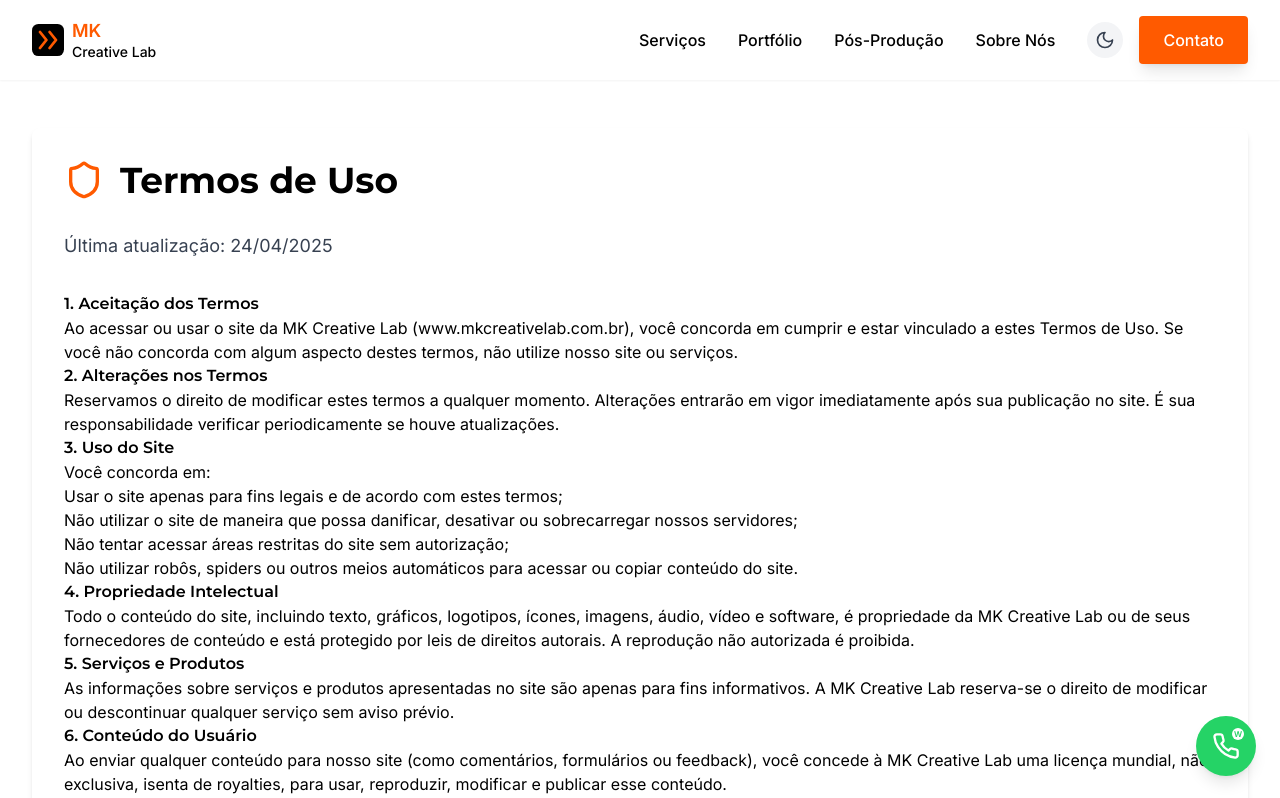
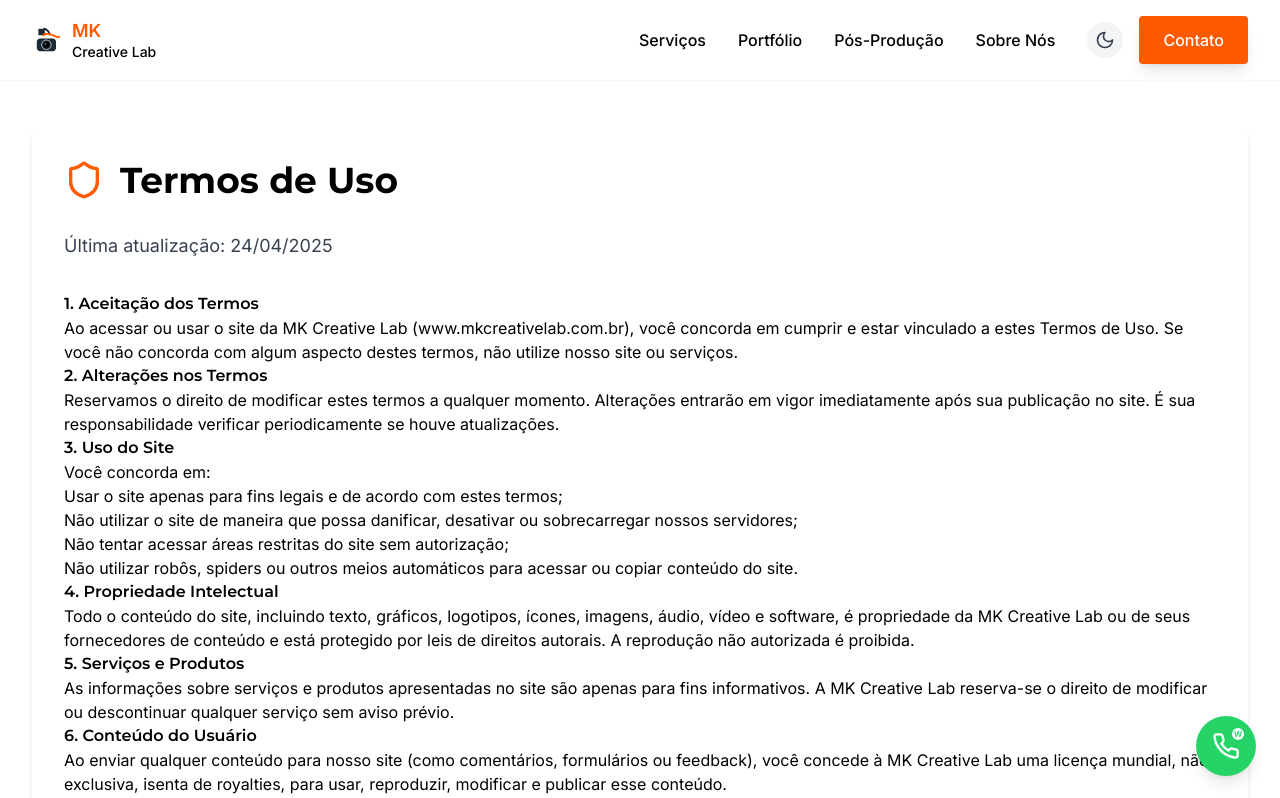
Before and after one commit to Brunomagnos/creative-tech-lab-site, a React (Vite) app: page /termos-de-uso in a window 1280 px wide. Shown: the top 798 px of the page. Built offline with nearby package versions, Linux system fonts and the light colour scheme.

Commit message:
Fix: Logo3D component and styling
- Fixed the Logo3D component to display a static logo.
- Adjusted colors, fonts, and overall styling to match the design specifications.
- Ensured the logo's appearance is consistent with the provided image and design guidelines.

```diff
--- a/package.json
+++ b/package.json
@@ -53,6 +53,7 @@
     "react": "^18.3.1",
     "react-day-picker": "^8.10.1",
     "react-dom": "^18.3.1",
+    "react-helmet-async": "^1.3.0",
     "react-hook-form": "^7.53.0",
     "react-resizable-panels": "^2.1.3",
     "react-router-dom": "^6.26.2",
--- a/src/components/Logo.tsx
+++ b/src/components/Logo.tsx
@@ -30,48 +30,85 @@ const Logo: React.FC<LogoProps> = ({
     xl: "h-12",
   };
 
-  // Color definitions
-  const colors = {
-    color: {
-      primary: "text-mk-black",
-      accent: "text-mk-orange",
-      secondary: "text-white",
-    },
-    black: {
-      primary: "text-black",
-      accent: "text-black",
-      secondary: "text-black",
-    },
-    white: {
-      primary: "text-white",
-      accent: "text-white",
-      secondary: "text-white",
-    },
-  };
-
   // Logo icon only variant
   if (variant === "icon") {
     return (
       <div className={`flex items-center ${sizeClasses[size]} ${className}`}>
         <svg
-          viewBox="0 0 40 40"
+          viewBox="0 0 100 100"
           fill="none"
           xmlns="http://www.w3.org/2000/svg"
           className={`h-full w-auto`}
         >
+          {/* 3D Printer + Camera Icon */}
+          <g>
+            {/* Camera Body */}
+            <path
+              d="M65 45H25C20 45 15 50 15 55V75C15 80 20 85 25 85H65C70 85 75 80 75 75V55C75 50 70 45 65 45Z"
+              fill={actualColorMode === "color" ? "#1A2A36" : (actualColorMode === "white" ? "#FFFFFF" : "#000000")}
+            />
+
+            {/* Camera Lens */}
+            <circle
+              cx="45"
+              cy="65"
+              r="15"
+              fill={actualColorMode === "color" ? "#1A2A36" : (actualColorMode === "white" ? "#FFFFFF" : "#000000")}
+              stroke={actualColorMode === "white" ? "#000000" : "#FFFFFF"}
+              strokeWidth="2"
+            />
+            <circle
+              cx="45"
+              cy="65"
+              r="10"
+              fill={actualColorMode === "color" ? "#000000" : (actualColorMode === "white" ? "#CCCCCC" : "#333333")}
+            />
+            <circle
+              cx="42"
+              cy="62"
+              r="3"
+              fill={actualColorMode === "color" ? "#FFFFFF" : (actualColorMode === "white" ? "#FFFFFF" : "#FFFFFF")}
+              fillOpacity="0.5"
+            />
+
+            {/* 3D Printer top parts */}
             <rect
-            width="40"
-            height="40"
-            rx="8"
-            className={`fill-current ${colors[actualColorMode].primary}`}
+              x="20"
+              y="15"
+              width="20"
+              height="20"
+              fill={actualColorMode === "color" ? "#1A2A36" : (actualColorMode === "white" ? "#FFFFFF" : "#000000")}
             />
             <path
-            d="M10 10L18 20L10 30M22 10L30 20L22 30"
-            strokeWidth="3.5"
+              d="M55 35C55 25 47 15 35 15"
+              stroke={actualColorMode === "color" ? "#1A2A36" : (actualColorMode === "white" ? "#FFFFFF" : "#000000")}
+              strokeWidth="6"
+              fill="none"
+            />
+            <rect
+              x="40"
+              y="25"
+              width="10"
+              height="10"
+              fill={actualColorMode === "color" ? "#FFFFFF" : (actualColorMode === "white" ? "#1A2A36" : "#FFFFFF")}
+            />
+            <rect
+              x="25"
+              y="25"
+              width="15"
+              height="5"
+              fill={actualColorMode === "color" ? "#1A2A36" : (actualColorMode === "white" ? "#FFFFFF" : "#000000")}
+            />
+
+            {/* Orange flowing filament */}
+            <path
+              d="M35 35C35 35 45 25 65 35C85 45 85 40 85 40"
+              stroke={actualColorMode === "color" ? "#FF5A00" : (actualColorMode === "white" ? "#FFFFFF" : "#000000")}
+              strokeWidth="6"
+              fill="none"
               strokeLinecap="round"
-            strokeLinejoin="round"
-            className={`stroke-current ${colors[actualColorMode].accent}`}
             />
+          </g>
         </svg>
       </div>
     );
@@ -81,10 +118,10 @@ const Logo: React.FC<LogoProps> = ({
   if (variant === "text") {
     return (
       <div className={`flex items-center ${className}`}>
-        <span className={`font-bold text-${size} ${colors[actualColorMode].accent}`}>
+        <span className={`font-bold text-${size} ${actualColorMode === "color" ? "text-mk-orange" : (actualColorMode === "white" ? "text-white" : "text-black")}`}>
           MK
         </span>
-        <span className={`font-medium text-${size} ${colors[actualColorMode].primary}`}>
+        <span className={`font-medium text-${size} ${actualColorMode === "color" ? "text-mk-black" : (actualColorMode === "white" ? "text-white" : "text-black")}`}>
           Creative Lab
         </span>
       </div>
@@ -95,30 +132,86 @@ const Logo: React.FC<LogoProps> = ({
   return (
     <div className={`flex items-center gap-2 ${className}`}>
       <svg
-        viewBox="0 0 40 40"
+        viewBox="0 0 100 100"
         fill="none"
         xmlns="http://www.w3.org/2000/svg"
         className={`${sizeClasses[size]} w-auto`}
       >
+        {/* 3D Printer + Camera Icon */}
+        <g>
+          {/* Camera Body */}
+          <path
+            d="M65 45H25C20 45 15 50 15 55V75C15 80 20 85 25 85H65C70 85 75 80 75 75V55C75 50 70 45 65 45Z"
+            fill={actualColorMode === "color" ? "#1A2A36" : (actualColorMode === "white" ? "#FFFFFF" : "#000000")}
+          />
+
+          {/* Camera Lens */}
+          <circle
+            cx="45"
+            cy="65"
+            r="15"
+            fill={actualColorMode === "color" ? "#1A2A36" : (actualColorMode === "white" ? "#FFFFFF" : "#000000")}
+            stroke={actualColorMode === "white" ? "#000000" : "#FFFFFF"}
+            strokeWidth="2"
+          />
+          <circle
+            cx="45"
+            cy="65"
+            r="10"
+            fill={actualColorMode === "color" ? "#000000" : (actualColorMode === "white" ? "#CCCCCC" : "#333333")}
+          />
+          <circle
+            cx="42"
+            cy="62"
+            r="3"
+            fill={actualColorMode === "color" ? "#FFFFFF" : (actualColorMode === "white" ? "#FFFFFF" : "#FFFFFF")}
+            fillOpacity="0.5"
+          />
+
+          {/* 3D Printer top parts */}
           <rect
-          width="40"
-          height="40"
-          rx="8"
-          className={`fill-current ${colors[actualColorMode].primary}`}
+            x="20"
+            y="15"
+            width="20"
+            height="20"
+            fill={actualColorMode === "color" ? "#1A2A36" : (actualColorMode === "white" ? "#FFFFFF" : "#000000")}
           />
           <path
-          d="M10 10L18 20L10 30M22 10L30 20L22 30"
-          strokeWidth="3.5"
+            d="M55 35C55 25 47 15 35 15"
+            stroke={actualColorMode === "color" ? "#1A2A36" : (actualColorMode === "white" ? "#FFFFFF" : "#000000")}
+            strokeWidth="6"
+            fill="none"
+          />
+          <rect
+            x="40"
+            y="25"
+            width="10"
+            height="10"
+            fill={actualColorMode === "color" ? "#FFFFFF" : (actualColorMode === "white" ? "#1A2A36" : "#FFFFFF")}
+          />
+          <rect
+            x="25"
+            y="25"
+            width="15"
+            height="5"
+            fill={actualColorMode === "color" ? "#1A2A36" : (actualColorMode === "white" ? "#FFFFFF" : "#000000")}
+          />
+
+          {/* Orange flowing filament */}
+          <path
+            d="M35 35C35 35 45 25 65 35C85 45 85 40 85 40"
+            stroke={actualColorMode === "color" ? "#FF5A00" : (actualColorMode === "white" ? "#FFFFFF" : "#000000")}
+            strokeWidth="6"
+            fill="none"
             strokeLinecap="round"
-          strokeLinejoin="round"
-          className={`stroke-current ${colors[actualColorMode].accent}`}
           />
+        </g>
       </svg>
       <div className="flex flex-col items-start justify-center">
-        <span className={`font-bold text-lg leading-tight ${colors[actualColorMode].accent}`}>
+        <span className={`font-bold text-lg leading-tight ${actualColorMode === "color" ? "text-mk-orange" : (actualColorMode === "white" ? "text-white" : "text-black")}`}>
           MK
         </span>
-        <span className={`font-medium text-sm leading-tight ${colors[actualColorMode].primary}`}>
+        <span className={`font-medium text-sm leading-tight ${actualColorMode === "color" ? (theme === "dark" ? "text-white" : "text-mk-black") : (actualColorMode === "white" ? "text-white" : "text-black")}`}>
           Creative Lab
         </span>
       </div>
--- a/src/components/ThemeToggle.tsx
+++ b/src/components/ThemeToggle.tsx
@@ -9,7 +9,7 @@ const ThemeToggle = () => {
     <button
       onClick={toggleTheme}
       className="p-2 rounded-full bg-gray-100 dark:bg-gray-800 hover:bg-gray-200 dark:hover:bg-gray-700 transition-colors"
-      aria-label={theme === "dark" ? "Mudar para modo claro" : "Mudar para modo escuro"}
+      aria-label={theme === "dark" ? "Switch to light mode" : "Switch to dark mode"}
     >
       {theme === "dark" ? (
         <Sun size={20} className="text-yellow-400" />
--- a/src/components/WhatsAppButton.tsx
+++ b/src/components/WhatsAppButton.tsx
@@ -18,7 +18,7 @@ const WhatsAppButton = () => {
     >
       <div className="relative">
         <Phone size={28} className="text-white" />
-        {/* WhatsApp logo */}
+        {/* WhatsApp logo indicator */}
         <span className="absolute -top-1 -right-1 w-3 h-3 bg-white rounded-full flex items-center justify-center">
           <span className="text-[#25D366] text-[8px] font-bold">W</span>
         </span>
--- a/src/pages/Index.tsx
+++ b/src/pages/Index.tsx
@@ -20,7 +20,7 @@ const Index = () => {
       <Header />
       <Hero />
       <div className="container py-16">
-        <h2 className="text-center text-3xl font-bold mb-8">Nossa Marca</h2>
+        <h2 className="text-center text-3xl font-bold mb-8 dark:text-white">Nossa Marca</h2>
         <Logo3D className="w-full max-w-md mx-auto my-8" />
         <p className="text-center text-lg text-gray-600 dark:text-gray-300 max-w-2xl mx-auto">
           Nossa marca representa a fusão entre criatividade e tecnologia.
```
Also changed, not shown: src/components/Logo3D.tsx (+9 -36 lines), 1 other file (tests, documents, lock files or other folders). Lines whose indentation alone changed are shown as unchanged.
